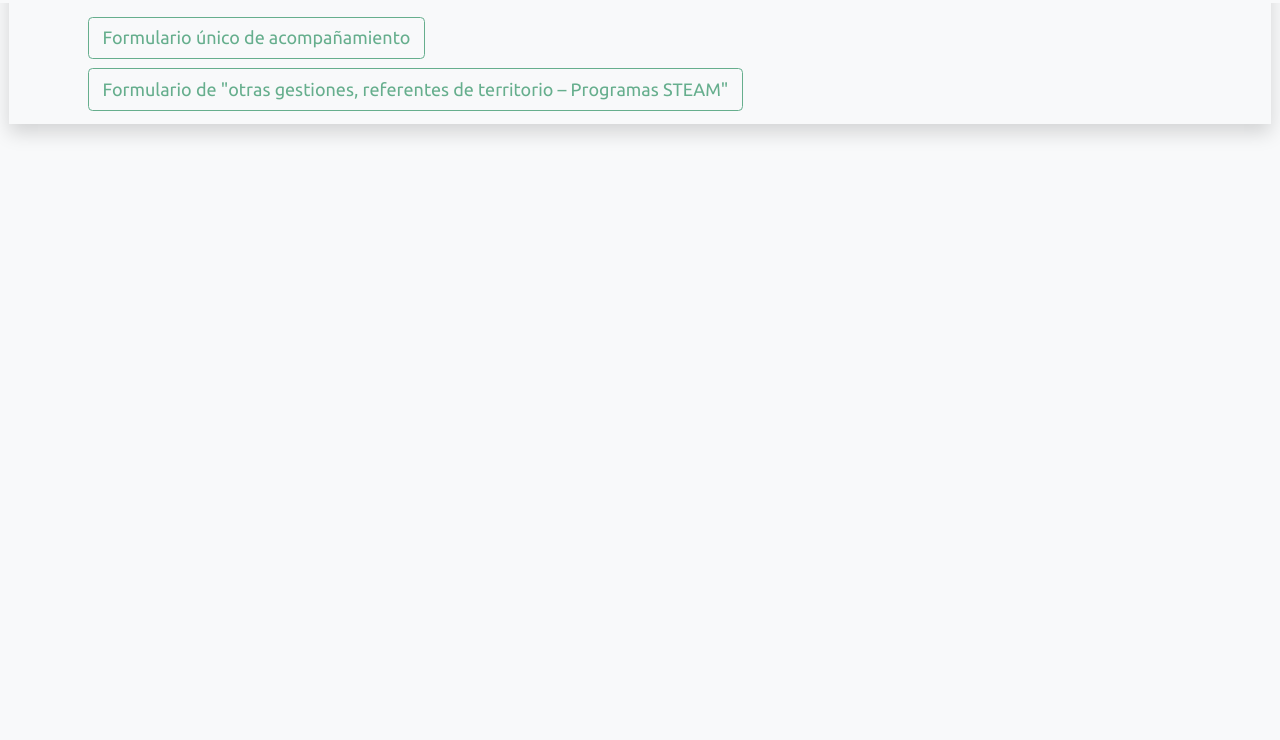
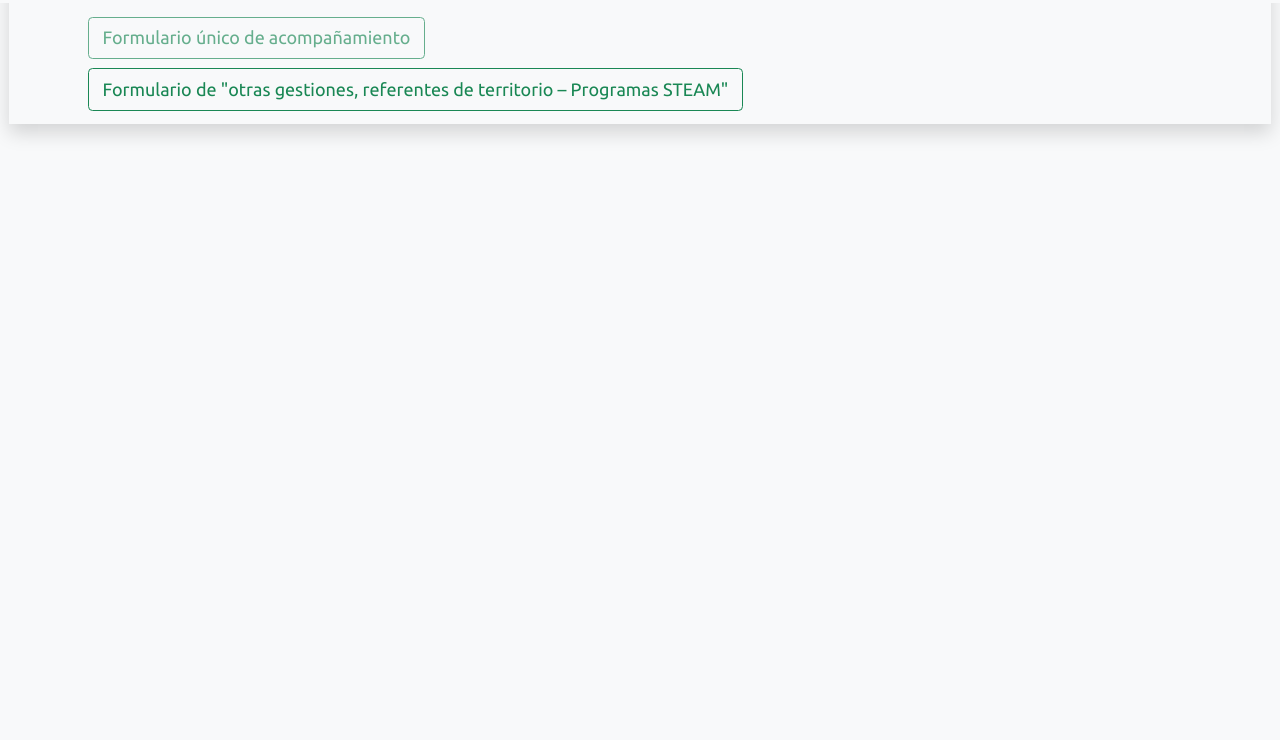
Before and after one commit to pensamientoComputacionalCEIBAL/stem, a plain HTML site: page enlaces_formularios.html in a window 1280 px wide. Shown: the part 60-800 px from the top of the page. Drawn offline with nearby package versions, Linux system fonts and the light colour scheme.

Commit message:
Update enlaces_formularios.html

```diff
--- a/enlaces_formularios.html
+++ b/enlaces_formularios.html
@@ -32,7 +32,7 @@
 
 
  <a href="#" class="btn btn-outline-success m-1 disabled" role="button" target="_blank">Formulario único de acompañamiento</a> <br>
- <a href="https://machform.ceibal.edu.uy/formularios/view.php?id=1031681" class="btn btn-outline-success m-1 disabled" role="button" target="_blank">Formulario de "otras gestiones, referentes de territorio – Programas STEAM"</a><br>
+ <a href="https://machform.ceibal.edu.uy/formularios/view.php?id=1031681" class="btn btn-outline-success m-1" role="button" target="_blank">Formulario de "otras gestiones, referentes de territorio – Programas STEAM"</a><br>
  </div> </div> </div>
 
  <script src="https://cdn.jsdelivr.net/npm/bootstrap@5.1.3/dist/js/bootstrap.bundle.min.js" integrity="sha384-ka7Sk0Gln4gmtz2MlQnikT1wXgYsOg+OMhuP+IlRH9sENBO0LRn5q+8nbTov4+1p" crossorigin="anonymous"></script>
```
